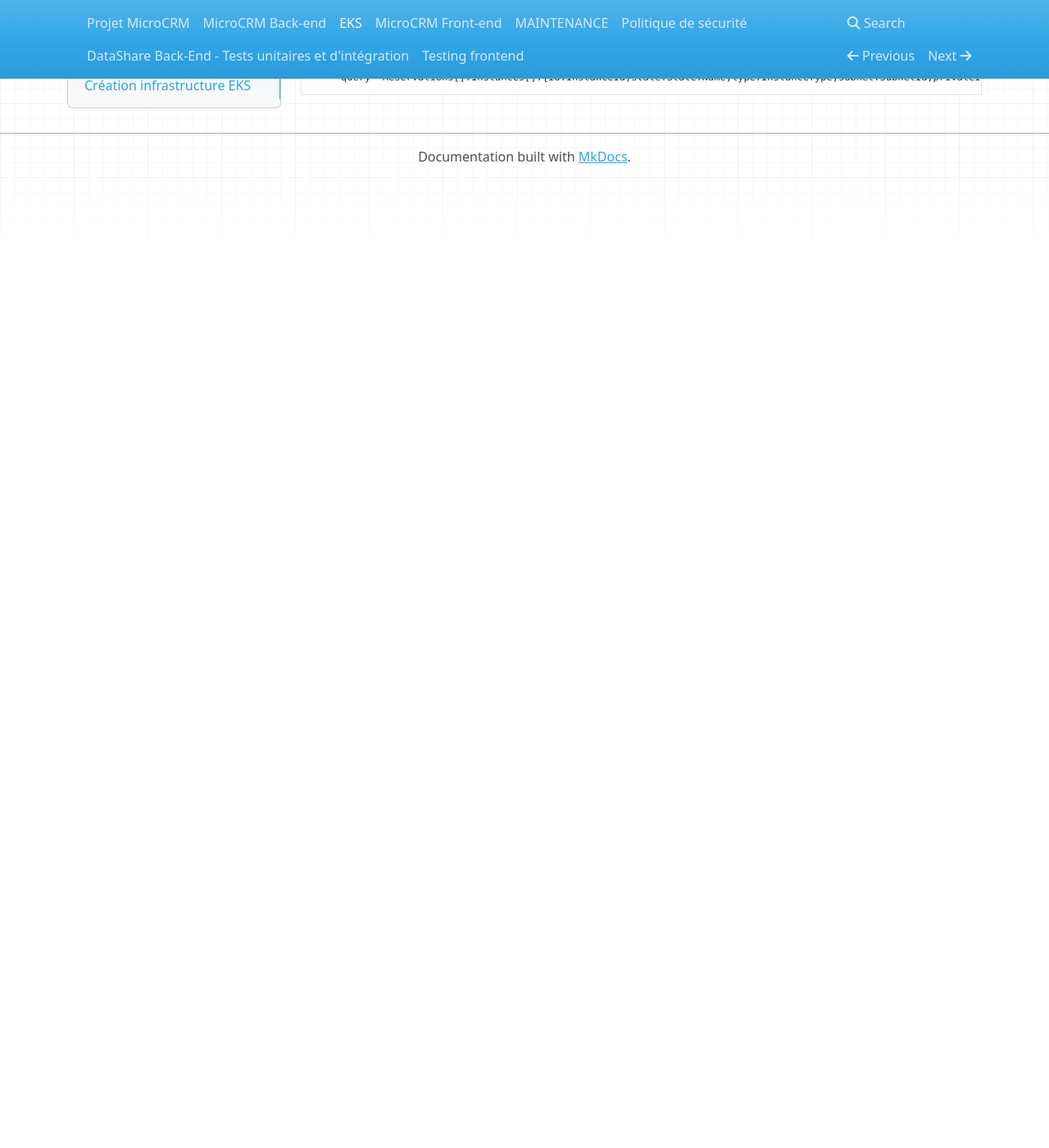
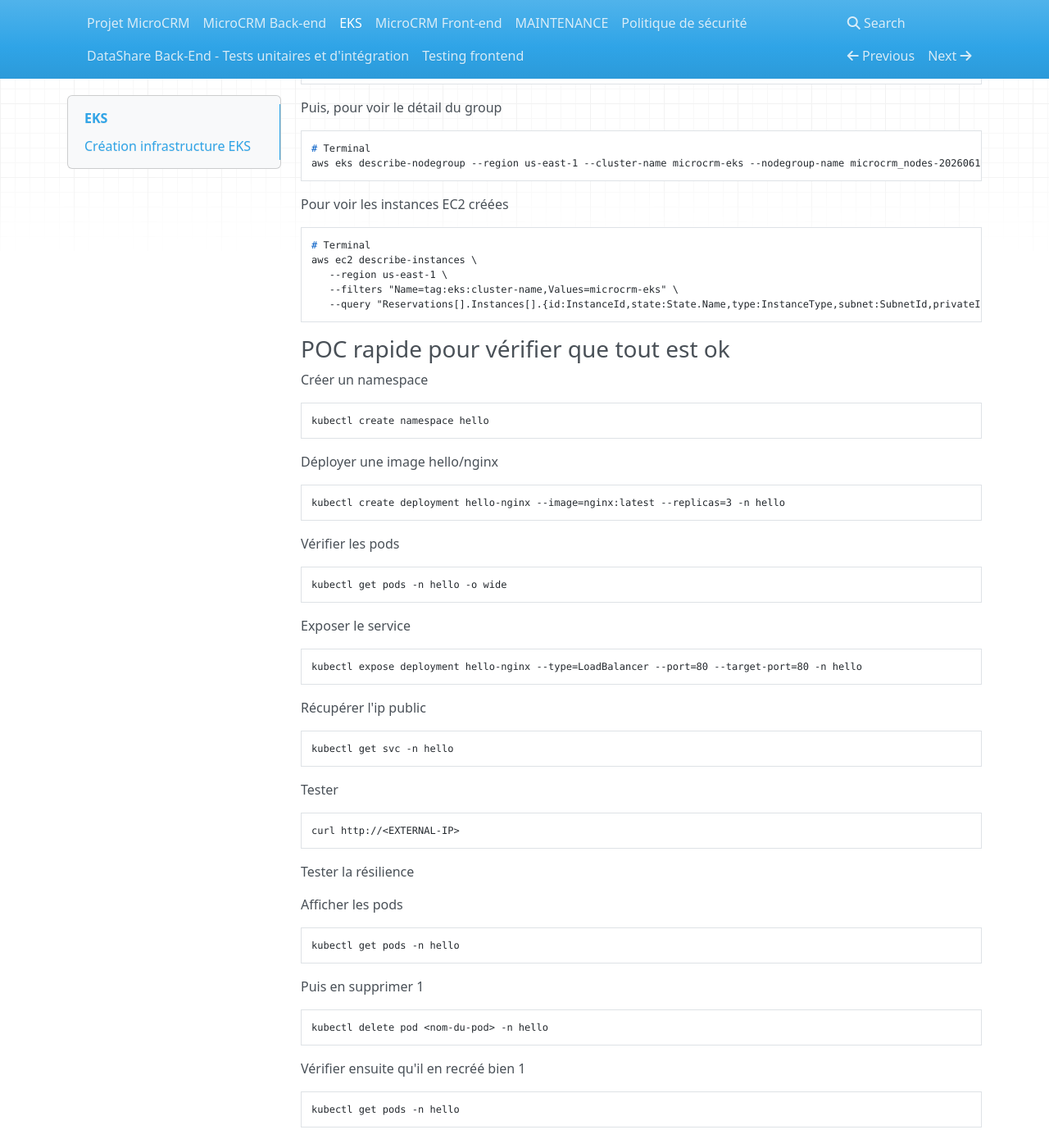
Before and after one commit to Project6-Organisation/Project6-Integration, an MkDocs documentation site: the page built from docs/eks.md, in a window 1280 px wide and 1400 px high, scrolled down 1025 px. Shown: the whole window at 82% size. Built offline with MkDocs 1.6.1, drawn with Linux system fonts in a browser that asks for light colours; nearby versions of some CDN libraries; before the commit the page ends 1244 px from its top, so only the background shows below that; some of the changed text lies outside the part shown.

````diff
--- a/docs/eks.md
+++ b/docs/eks.md
@@ -12,6 +12,13 @@
 cd infra/eks
 make check
 make deploy
+```
+
+Au besoin, installer kubectl
+
+```shell
+# Terminal
+sudo snap install kubectl --classic
 ```
 
 Puis, configurer kubectl
@@ -31,6 +38,15 @@
      │
      ├── EC2 #1
      └── EC2 #2
+```
+
+### Principales commandes
+
+Pour lister les nodes
+
+```shell
+# Terminal
+kubectl get nodes
 ```
 
 Pour lister les nodes group
@@ -56,3 +72,61 @@
    --filters "Name=tag:eks:cluster-name,Values=microcrm-eks" \
    --query "Reservations[].Instances[].{id:InstanceId,state:State.Name,type:InstanceType,subnet:SubnetId,privateIp:PrivateIpAddress}"
 ```
+
+### POC rapide pour vérifier que tout est ok
+
+Créer un namespace
+
+```shell
+kubectl create namespace hello
+```
+
+Déployer une image hello/nginx
+
+```shell
+kubectl create deployment hello-nginx --image=nginx:latest --replicas=3 -n hello
+```
+
+Vérifier les pods
+
+```shell
+kubectl get pods -n hello -o wide
+```
+
+Exposer le service
+
+```shell
+kubectl expose deployment hello-nginx --type=LoadBalancer --port=80 --target-port=80 -n hello
+```
+
+Récupérer l'ip public
+
+```shell
+kubectl get svc -n hello
+```
+
+Tester
+
+```shell
+curl http://<EXTERNAL-IP>
+```
+
+Tester la résilience
+
+Afficher les pods
+
+```shell
+kubectl get pods -n hello
+```
+
+Puis en supprimer 1
+
+```shell
+kubectl delete pod <nom-du-pod> -n hello
+```
+
+Vérifier ensuite qu'il en recréé bien 1
+
+```shell
+kubectl get pods -n hello
+```
````
Also changed, not shown: docs/frontend.md (+5 -7 lines), 4 other files.
